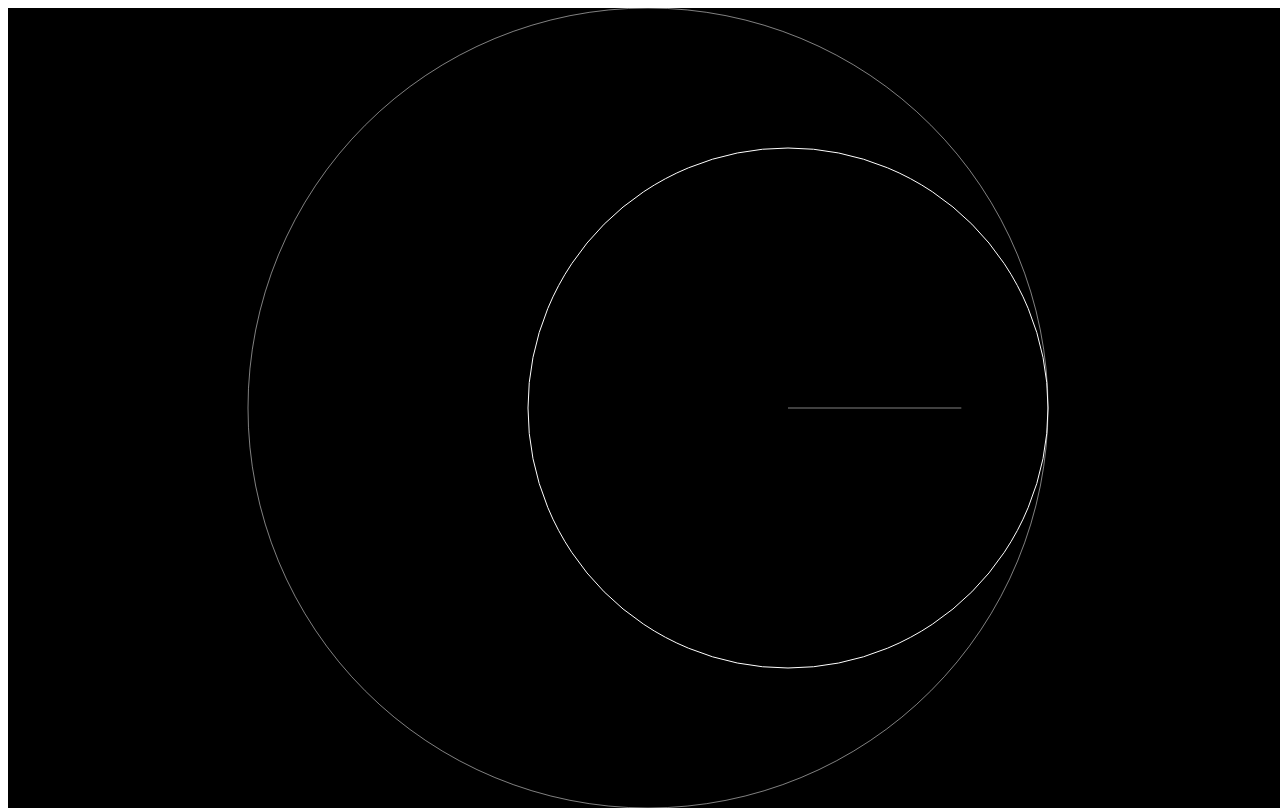
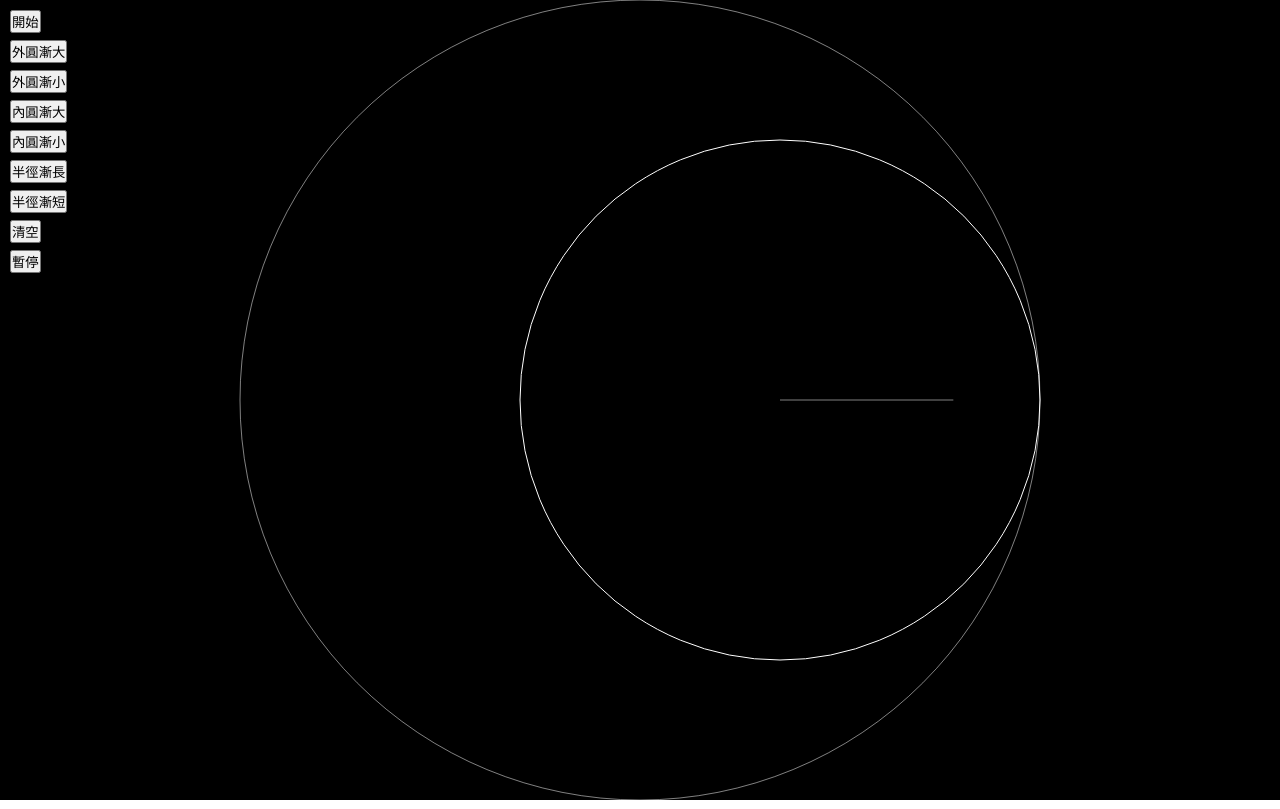
Before and after one commit to huian-michelle-li/spirograph, a plain HTML site: page index.html in a window 1280 px wide. Shown: the top 809 px of the page. Drawn offline with Linux system fonts and the light colour scheme.

Commit message:
Update index.html

```diff
--- a/index.html
+++ b/index.html
@@ -3,7 +3,7 @@
 <head>
     <meta charset="UTF-8">
     <title>Spirograph</title>
-    <link rel="stylesheet" type="text/css" href="spirograph.css">
+    <link rel="stylesheet" type="text/css" href="main.css">
 <style>
 
 </style>
```
